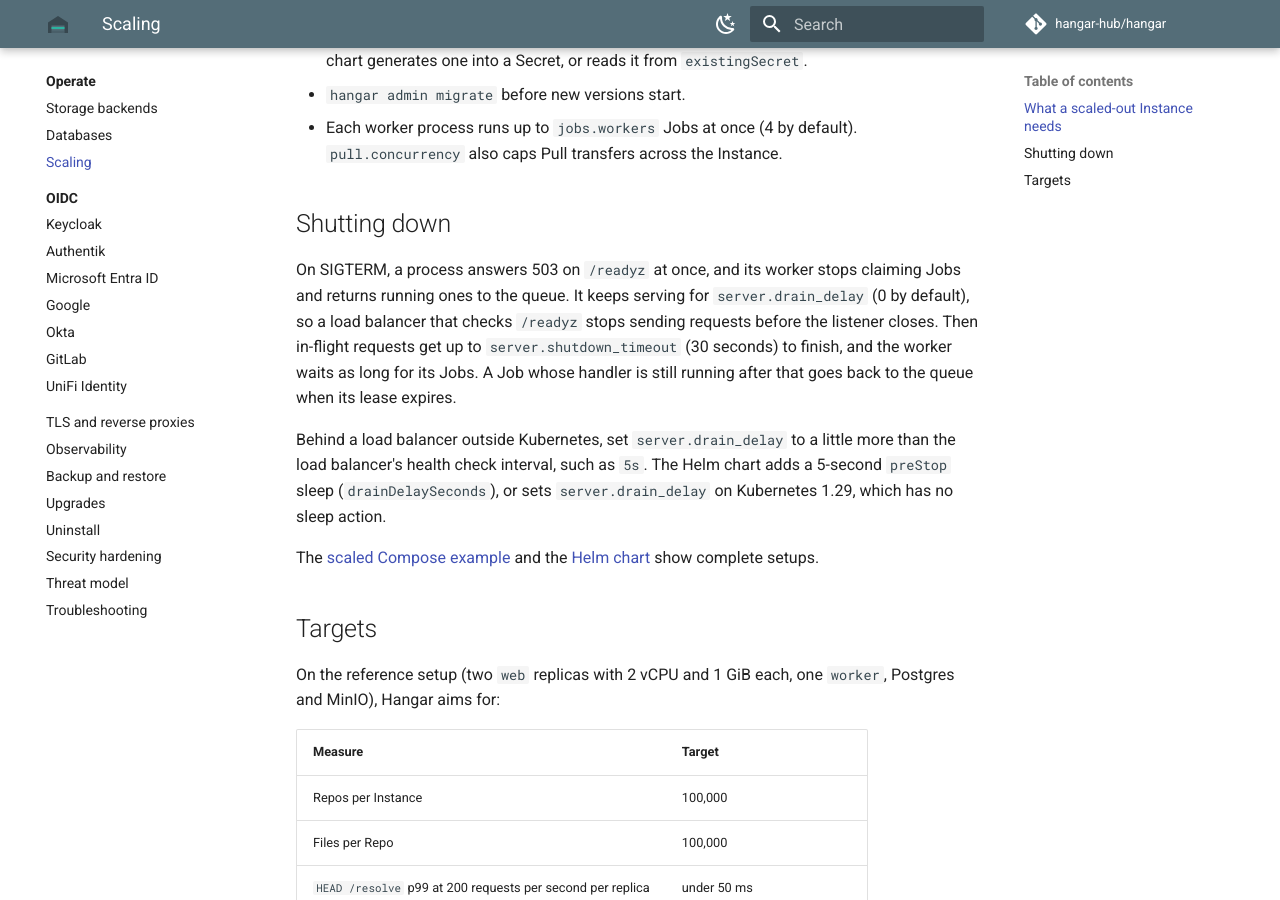
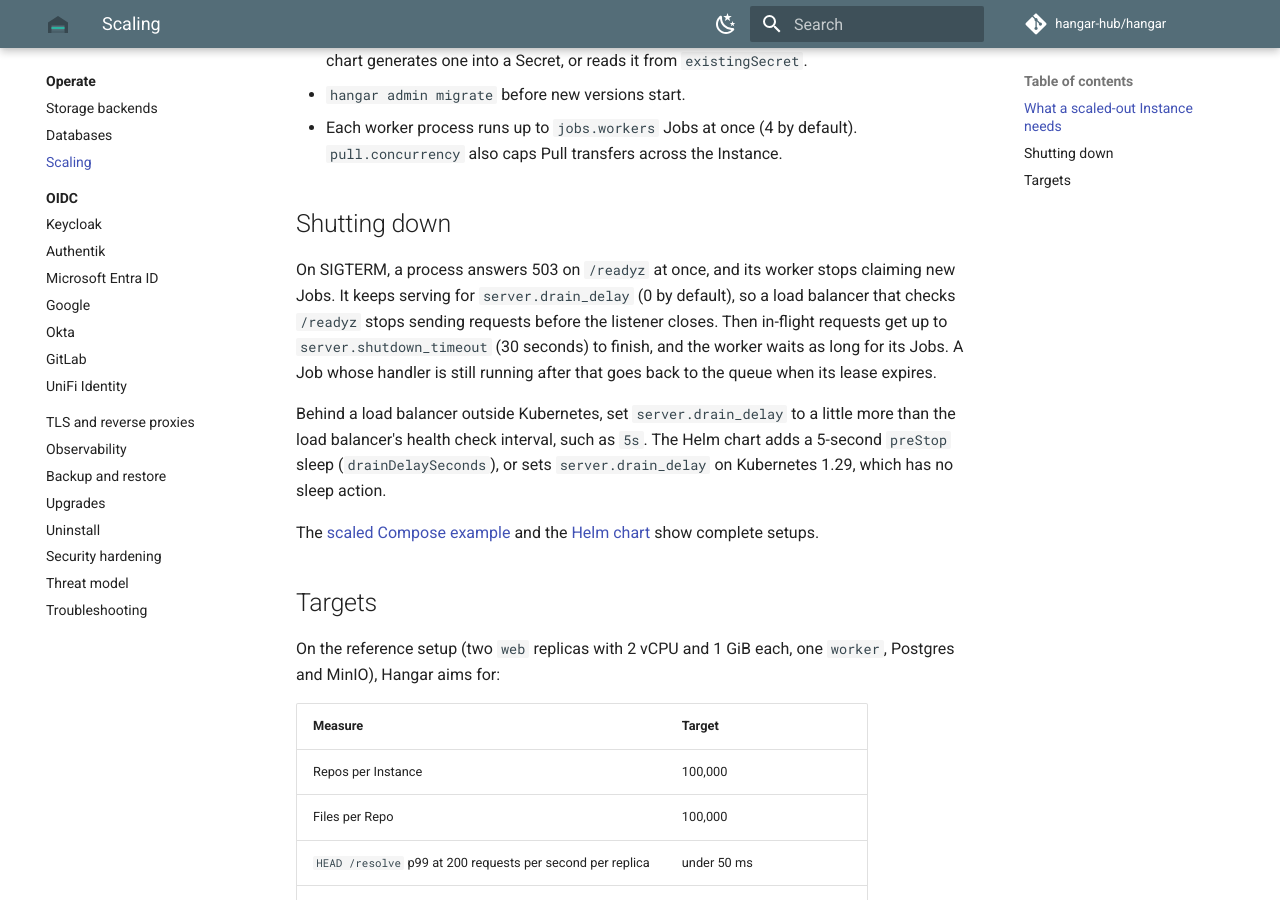
Before and after one commit to hangar-hub/hangar, an MkDocs documentation site: the page built from docs/operate/scaling.md, in a window 1280 px wide and 900 px high, scrolled down 806 px. Built offline with MkDocs 1.6.1 and Material for MkDocs 9.7.7, drawn with Linux system fonts in a browser that asks for light colours; plug-ins that fetch from the network failed and are left out; comment, search, counter and statistics services are not loaded; the version menu is left out.

Commit message:
docs: say that a draining worker finishes its running Jobs

```diff
--- a/docs/operate/scaling.md
+++ b/docs/operate/scaling.md
@@ -23,7 +23,7 @@
 
 ## Shutting down
 
-On SIGTERM, a process answers 503 on `/readyz` at once, and its worker stops claiming Jobs and returns running ones to the queue. It keeps serving for `server.drain_delay` (0 by default), so a load balancer that checks `/readyz` stops sending requests before the listener closes. Then in-flight requests get up to `server.shutdown_timeout` (30 seconds) to finish, and the worker waits as long for its Jobs. A Job whose handler is still running after that goes back to the queue when its lease expires.
+On SIGTERM, a process answers 503 on `/readyz` at once, and its worker stops claiming new Jobs. It keeps serving for `server.drain_delay` (0 by default), so a load balancer that checks `/readyz` stops sending requests before the listener closes. Then in-flight requests get up to `server.shutdown_timeout` (30 seconds) to finish, and the worker waits as long for its Jobs. A Job whose handler is still running after that goes back to the queue when its lease expires.
 
 Behind a load balancer outside Kubernetes, set `server.drain_delay` to a little more than the load balancer's health check interval, such as `5s`. The Helm chart adds a 5-second `preStop` sleep (`drainDelaySeconds`), or sets `server.drain_delay` on Kubernetes 1.29, which has no sleep action.
 
```
